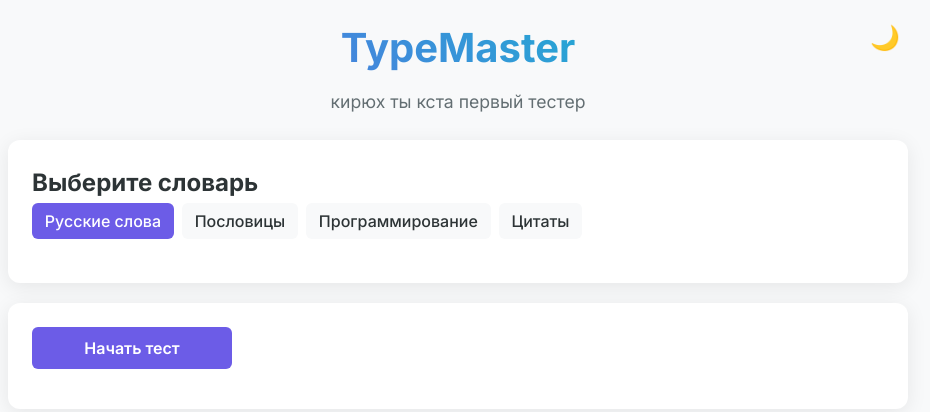
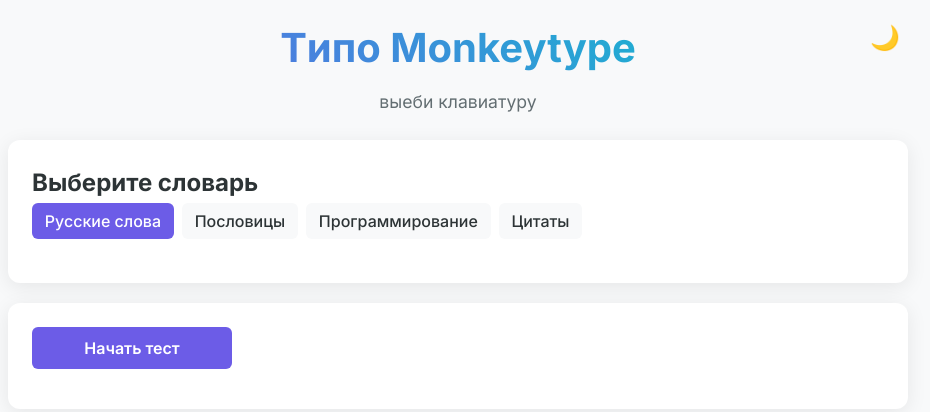
Before and after one commit to oxtride/typermax, a plain HTML site: page index.html in a window 1280 px wide. Shown: the whole page, without its empty margins (182-1112 px from the left). Drawn offline with Linux system fonts and the light colour scheme.

Commit message:
Update index.html 100

```diff
--- a/index.html
+++ b/index.html
@@ -3,7 +3,7 @@
 <head>
     <meta charset="UTF-8">
     <meta name="viewport" content="width=device-width, initial-scale=1.0">
-    <title>TypeMaster - Проверка скорости печати</title>
+    <title>клон манкитайпа666 сука</title>
     <link rel="preconnect" href="https://fonts.googleapis.com">
     <link rel="preconnect" href="https://fonts.gstatic.com" crossorigin>
     <link href="https://fonts.googleapis.com/css2?family=Inter:wght@300;400;500;600;700&family=JetBrains+Mono:wght@400;700&display=swap" rel="stylesheet">
@@ -335,8 +335,8 @@
     <div class="container">
         <header>
             <button class="theme-toggle" id="themeToggle">🌓</button>
-            <h1>TypeMaster</h1>
-            <p class="subtitle">кирюх ты кста первый тестер</p>
+            <h1>Tипо Monkeytype</h1>
+            <p class="subtitle">выеби клавиатуру</p>
         </header>
 
         <div class="card">
```
